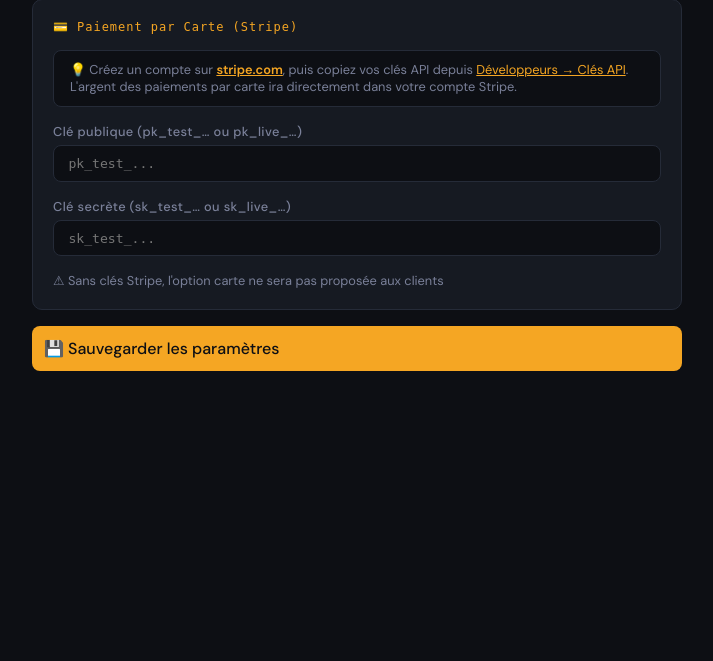
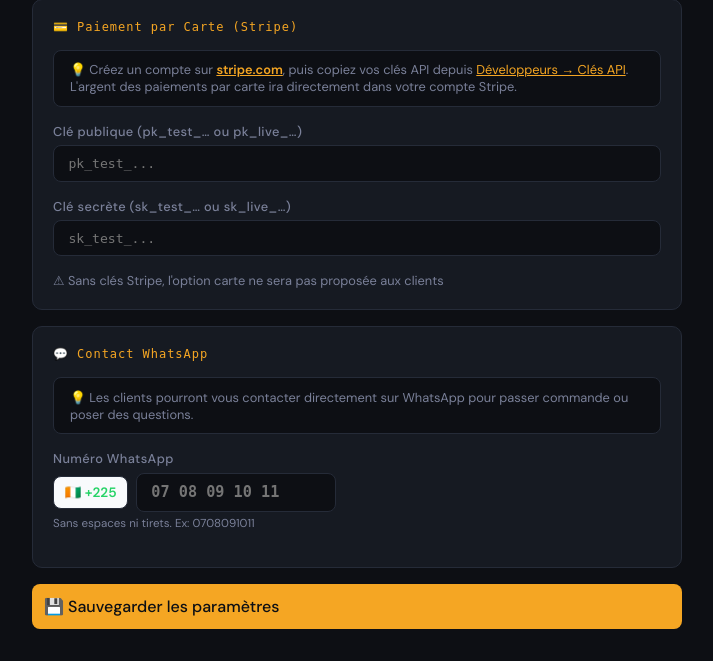
Before and after one commit to Abdoul79/saas-pos, a Python web app: template templates/manager/online/settings.html in a window 1280 px wide. Shown: the part 1481-2142 px from the top of the page, without its empty margins (0-713 px from the left). Before the commit the page ends 1852 px from the top, so only its background shows below. Run offline with Jinja, Linux system fonts and the light colour scheme; the template is opened without the code that fills it, so the values that code supplies are empty.

Commit message:
whatsapp

```diff
--- a/app/models.py
+++ b/app/models.py
@@ -97,6 +97,7 @@ class Tenant(db.Model):
     shop_jours_fermes        = db.Column(db.String(50), nullable=True, default='')  # ex: "0,6" = dim,sam
     stripe_secret_key      = db.Column(db.String(255), nullable=True)
     stripe_publishable_key = db.Column(db.String(255), nullable=True)
+    shop_whatsapp = db.Column(db.String(30), nullable=True)
 
 
     created_at     = db.Column(db.DateTime, default=datetime.utcnow)
--- a/app/routes/online.py
+++ b/app/routes/online.py
@@ -512,6 +512,7 @@ def settings():
         t.shop_mode = request.form.get('shop_mode', 'boutique')
         t.stripe_secret_key = request.form.get('stripe_sk', '').strip() or None
         t.stripe_publishable_key = request.form.get('stripe_pk', '').strip() or None
+        t.shop_whatsapp = request.form.get('shop_whatsapp', '').strip() or None
 
 
         db.session.commit()
--- a/templates/manager/online/settings.html
+++ b/templates/manager/online/settings.html
@@ -202,6 +202,40 @@
     {% endif %}
   </div>
 
+  <!-- WhatsApp -->
+  <div class="settings-section">
+    <div class="section-title">💬 Contact WhatsApp</div>
+    <div style="background:var(--bg);border:1px solid var(--border);border-radius:8px;padding:.65rem 1rem;margin-bottom:1rem;font-size:.8rem;color:var(--muted);">
+      💡 Les clients pourront vous contacter directement sur WhatsApp pour passer commande ou poser des questions.
+    </div>
+    <div class="form-group">
+      <label class="form-label">Numéro WhatsApp</label>
+      <div style="display:flex;align-items:center;gap:.5rem;">
+        <div style="background:#f8fafc;border:1px solid var(--border);border-radius:8px;padding:.45rem .65rem;font-size:.85rem;font-weight:600;color:#25d366;white-space:nowrap;">
+          🇨🇮 +225
+        </div>
+        <input name="shop_whatsapp" class="form-control"
+               value="{{ (tenant.shop_whatsapp or '')|replace('+225','') }}"
+               placeholder="07 08 09 10 11"
+               style="font-family:monospace;font-size:.95rem;font-weight:600;max-width:200px;">
+      </div>
+      <div style="font-size:.72rem;color:var(--muted);margin-top:.25rem;">Sans espaces ni tirets. Ex: 0708091011</div>
+    </div>
+    {% if tenant.shop_whatsapp %}
+    <div style="display:flex;align-items:center;gap:.65rem;background:#25d36615;border:1px solid #25d36633;border-radius:8px;padding:.6rem .9rem;">
+      <span style="font-size:1.2rem;">💬</span>
+      <div>
+        <div style="font-size:.8rem;font-weight:600;color:#25d366;">WhatsApp actif</div>
+        <div style="font-size:.75rem;color:var(--muted);">{{ tenant.shop_whatsapp }} — visible sur votre boutique</div>
+      </div>
+      <a href="https://wa.me/{{ tenant.shop_whatsapp|replace('+','') }}" target="_blank"
+         class="btn btn-sm" style="margin-left:auto;background:#25d36618;color:#25d366;border:1px solid #25d36633;font-size:.75rem;">
+        Tester →
+      </a>
+    </div>
+    {% endif %}
+  </div>
+
 
 
 
```
Also changed, not shown: templates/shop/base.html (+42 -0 lines).
